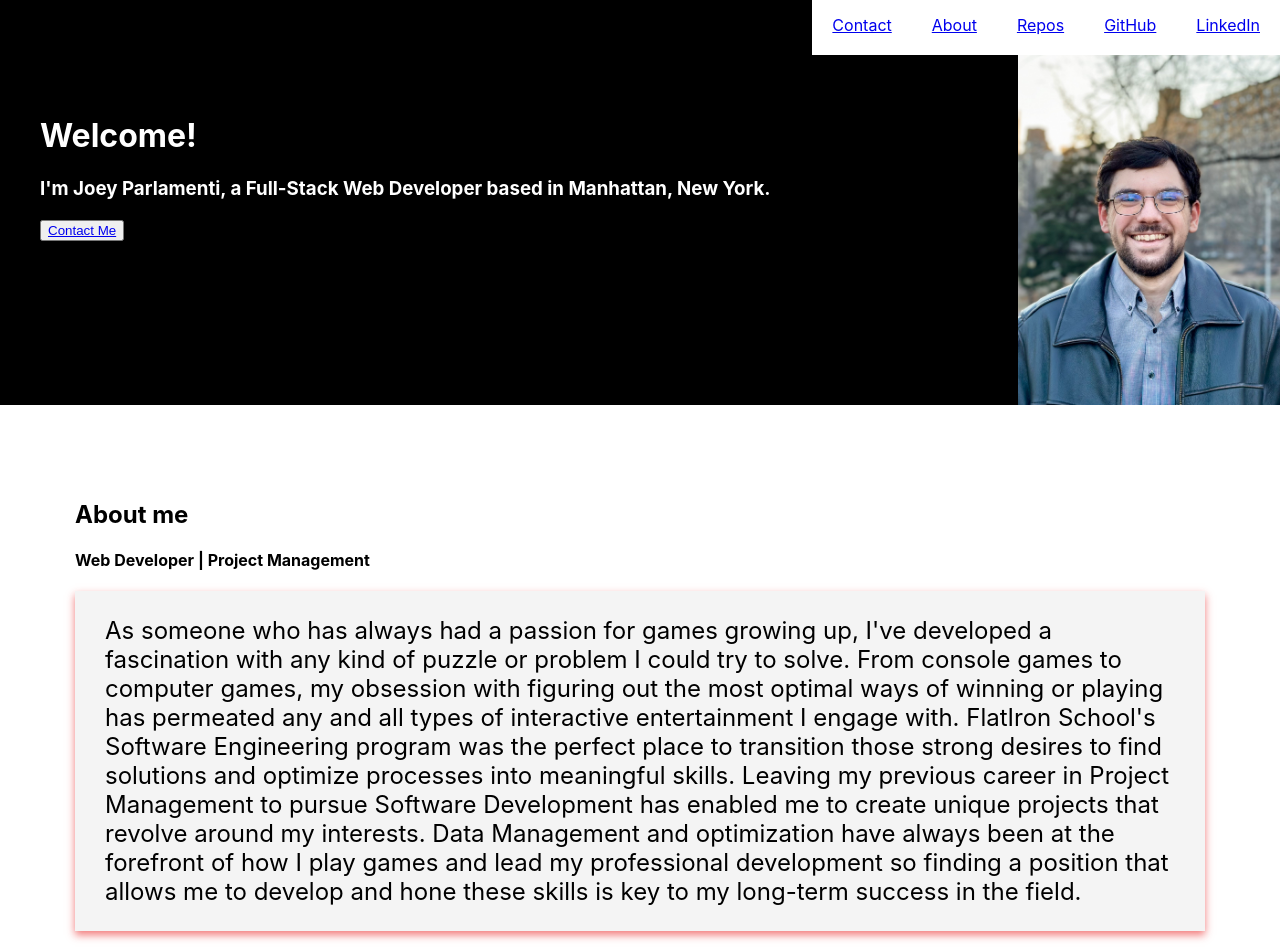
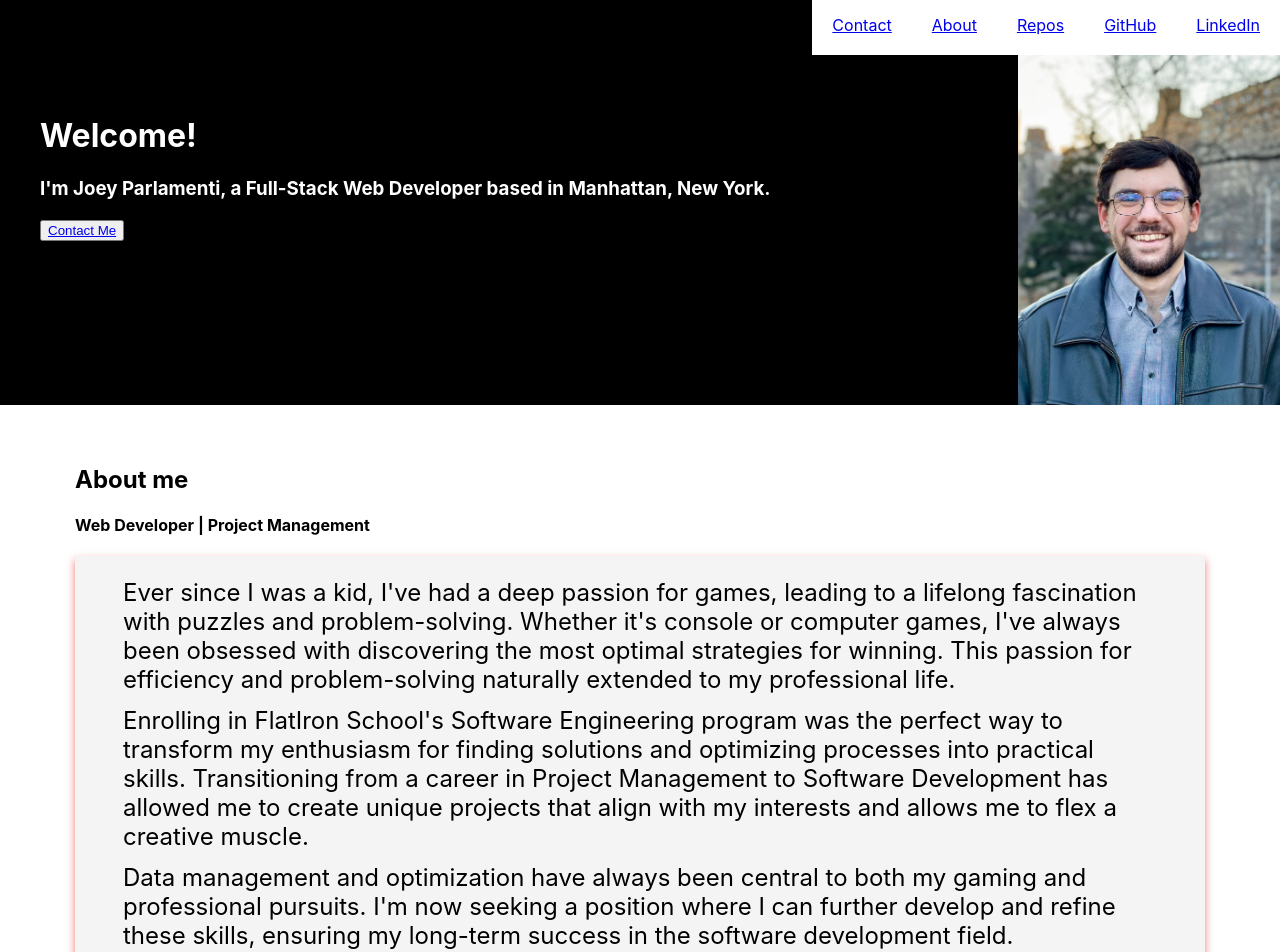
Before and after one commit to Jparl0/Typescript-Portfolio-Site, a React (Create React App) app: page / in a window 1280 px wide. Shown: the top 952 px of the page. Built offline with nearby package versions, Linux system fonts and the light colour scheme.

Commit message:
minor restructuring, css variable integration and debugging

```diff
--- a/src/data/projects/repoData.tsx
+++ b/src/data/projects/repoData.tsx
@@ -27,19 +27,20 @@ const repo1Data = new Repo({
 
 const repo2Data = new Repo({
   id: 2,
+  title: "Canasta Clash",
+  img_src: "./photos/github.png",
+  link: "https://github.com/Jparl0/Canasta-Clash",
+  description: "Is a single page web application describing the classic rules for the game of Canasta and some personal variants that make the game more enjoyable for myself and my family!"
+})
+
+const repo3Data = new Repo({
+  id: 3,
   title: "DC2 Text Scrapper",
   img_src: "./photos/github.png",
   link: "https://github.com/Jparl0/Dark-Cloud-2-Web_Scraper",
   description: "Utilizing Python for the backend, this application combs over a single page application searching and displaying information vital to a childhood game. This information is then categorized and stored in a database for visualization and analysis."
 })
 
-const repo3Data = new Repo({
-  id: 3,
-  title: "Canasta Clash",
-  img_src: "./photos/github.png",
-  link: "https://github.com/Jparl0/Canasta-Clash",
-  description: "Is a single page web application describing the classic rules for the game of Canasta and some personal variants that make the game more enjoyable for myself and my family!."
-})
 
 
 
--- a/src/index.css
+++ b/src/index.css
@@ -71,20 +71,6 @@ li a {
   background-color: rgb(255, 255, 255);
 }
 
-.about-div {
-  padding: 75px;
-}
-
-#about-para {
-  font-size: x-large;
-  padding-left: 30px;
-  padding-right: 30px;
-  padding-top: 1px;
-  padding-bottom: 1px;
-  background-color: rgba(223, 224, 224, 0.344);
-  box-shadow: 0 4px 8px 0 rgba(241, 110, 110, 0.911);
-}
-
 .contact-div {
   background-color: black;
   color: white;
--- a/src/pages/HomePage.tsx
+++ b/src/pages/HomePage.tsx
@@ -2,6 +2,10 @@ import { css } from '@emotion/css'
 import NavBar from '../components/NavBar'
 import RepoSection from '../components/RepoSection'
 import TechSkillsSection from '../components/TechSkillsSection'
+
+const skillSectionContainerCss = css`
+  padding: 40px 75px;
+`
 
 const outerSkillsContainerCss = css`
   margin: auto;
@@ -13,21 +17,34 @@ const outerSkillsContainerCss = css`
   height: auto;
   width: 1000px;
 `
-const skillSectionContainerCss = css`
-  padding: 75px;
-`
 
 const skillSectionTitleCss = css`
   padding-left: 140px;
 `
 
 const repoDivCss = css`
-    padding: 75px;
+  padding: 20px 75px;
 `
 
 const outerRepoContainerCss = css`
     padding: 0px;
 `
+
+const aboutDivCss = css`
+  padding: 40px 75px;
+`
+
+const aboutDivParaCss = css`
+  font-size: x-large;
+  padding: 10px 30px;
+  background-color: rgba(223, 224, 224, 0.344);
+  box-shadow: 0 4px 8px 0 rgba(241, 110, 110, 0.911);
+`
+
+const aboutParaCss = css`
+  margin: 12px 18px;
+`
+
 
 export default function HomePage(): JSX.Element {
     return (
@@ -58,18 +75,20 @@ export default function HomePage(): JSX.Element {
         </header>
 
         {/* About-me section */}
-        <div className='about-div' id='about-div'>
+        <div className={aboutDivCss}>
           <h2> About me </h2>
             <h4>
                 Web Developer | Project Management
             </h4>
-          <div id='about-para'>
-            <p id='about-text'>
-              As someone who has always had a passion for games growing up, I've developed a fascination with any kind of puzzle or problem I could try to solve.
-              From console games to computer games, my obsession with figuring out the most optimal ways of winning or playing has permeated any and all types of interactive entertainment I engage with.
-              FlatIron School's Software Engineering program was the perfect place to transition those strong desires to find solutions and optimize processes into meaningful skills.
-              Leaving my previous career in Project Management to pursue Software Development has enabled me to create unique projects that revolve around my interests.
-              Data Management and optimization have always been at the forefront of how I play games and lead my professional development so finding a position that allows me to develop and hone these skills is key to my long-term success in the field.
+          <div className={aboutDivParaCss}>
+            <p className={aboutParaCss}>
+              Ever since I was a kid, I've had a deep passion for games, leading to a lifelong fascination with puzzles and problem-solving. Whether it's console or computer games, I've always been obsessed with discovering the most optimal strategies for winning. This passion for efficiency and problem-solving naturally extended to my professional life.
+            </p>
+            <p className={aboutParaCss}>
+              Enrolling in FlatIron School's Software Engineering program was the perfect way to transform my enthusiasm for finding solutions and optimizing processes into practical skills. Transitioning from a career in Project Management to Software Development has allowed me to create unique projects that align with my interests and allows me to flex a creative muscle.
+            </p>
+            <p className={aboutParaCss}>
+              Data management and optimization have always been central to both my gaming and professional pursuits. I'm now seeking a position where I can further develop and refine these skills, ensuring my long-term success in the software development field.
             </p>
           </div>
         </div>
```
